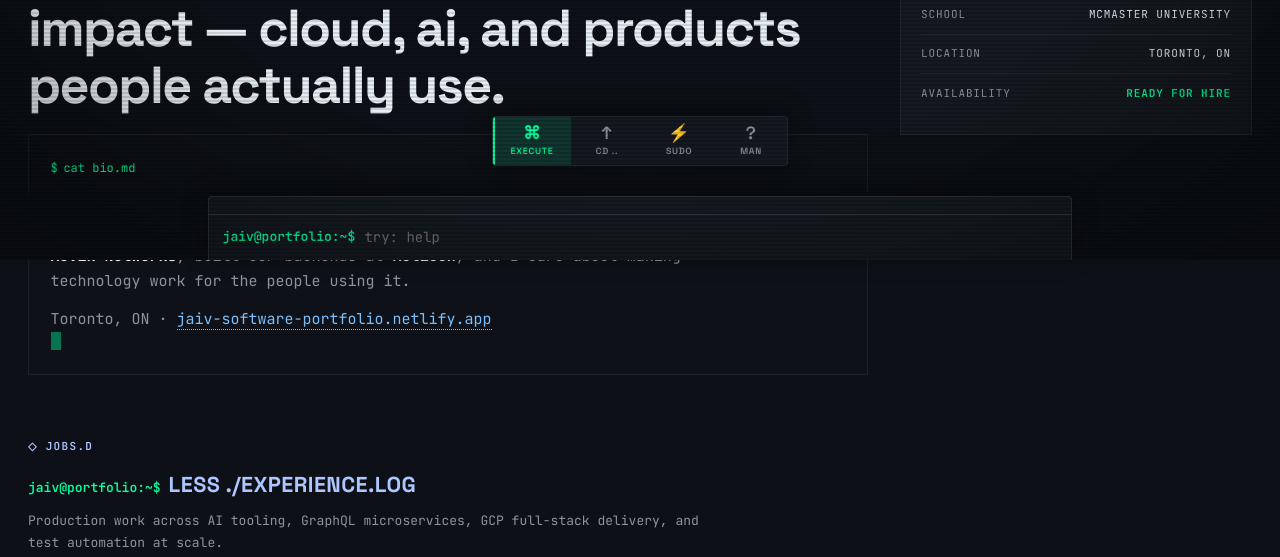
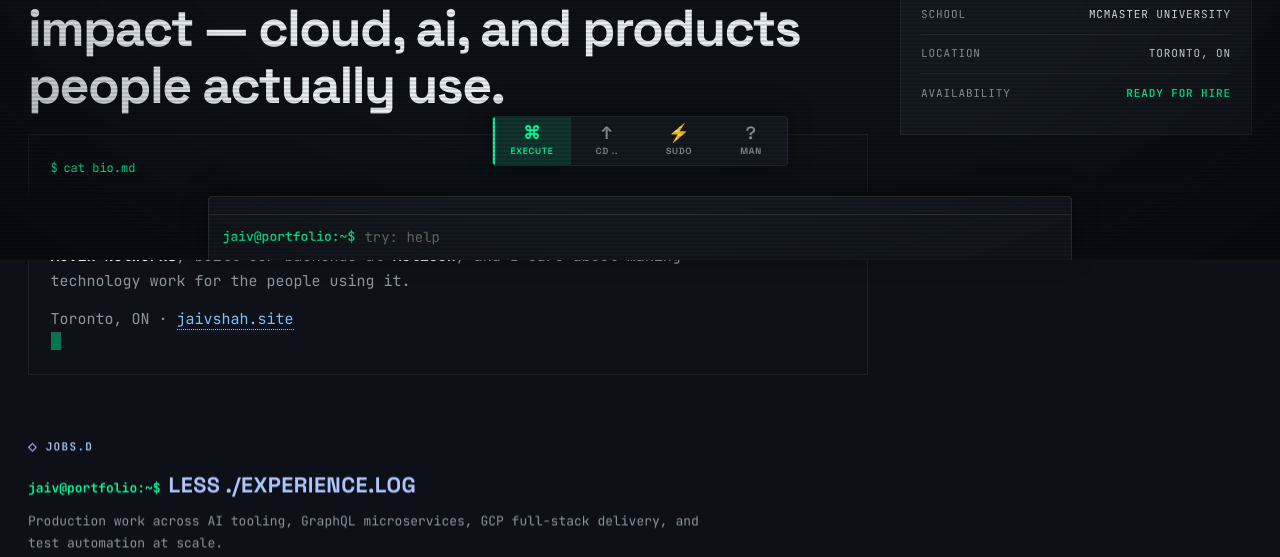
Before and after one commit to Jaiv24/terminal-portfolio, a website: page index.html in a window 1280 px wide. Shown: the part 540-1097 px from the top of the page. Drawn offline with Linux system fonts and the light colour scheme.

Commit message:
update portfolio link

```diff
--- a/index.html
+++ b/index.html
@@ -19,13 +19,13 @@
   <meta property="og:title" content="Jaiv Shah — Software Developer | Cloud &amp; AI Engineer" />
   <meta property="og:description" content="Software developer bridging engineering depth and business impact — cloud, AI, and production systems. Open to impactful engineering roles. Toronto, ON." />
   <meta property="og:type" content="website" />
-  <meta property="og:url" content="https://jaiv-software-portfolio.netlify.app/" />
+  <meta property="og:url" content="https://www.jaivshah.site/" />
   <meta property="og:site_name" content="Jaiv Shah — Portfolio" />
   <meta property="og:locale" content="en_CA" />
   <!-- Add og-card.png (1200×630) at site root for richer LinkedIn previews, then uncomment:
-  <meta property="og:image" content="https://jaiv-software-portfolio.netlify.app/og-card.png" />
+  <meta property="og:image" content="https://www.jaivshah.site/og-card.png" />
   <meta property="og:image:alt" content="Jaiv Shah — terminal-style portfolio preview" />
-  <meta name="twitter:image" content="https://jaiv-software-portfolio.netlify.app/og-card.png" />
+  <meta name="twitter:image" content="https://www.jaivshah.site/og-card.png" />
   -->
   <meta name="twitter:card" content="summary_large_image" />
   <meta name="twitter:title" content="Jaiv Shah — Software Developer | Cloud &amp; AI Engineer" />
@@ -1212,7 +1212,7 @@
               I translate complex technical problems into scalable cloud and AI solutions that drive real adoption. I've shipped production features at <strong style="color:var(--text)">Auvik Networks</strong>, built GCP backends at <strong style="color:var(--text)">Auticon</strong>, and I care about making technology work for the people using it.
             </p>
             <p>
-              Toronto, ON · <a class="inline-link" href="https://jaiv-software-portfolio.netlify.app" target="_blank" rel="noopener">jaiv-software-portfolio.netlify.app</a>
+              Toronto, ON · <a class="inline-link" href="https://www.jaivshah.site/" target="_blank" rel="noopener">jaivshah.site</a>
             </p>
             <div class="cursor-pulse" aria-hidden="true"></div>
           </div>
```
